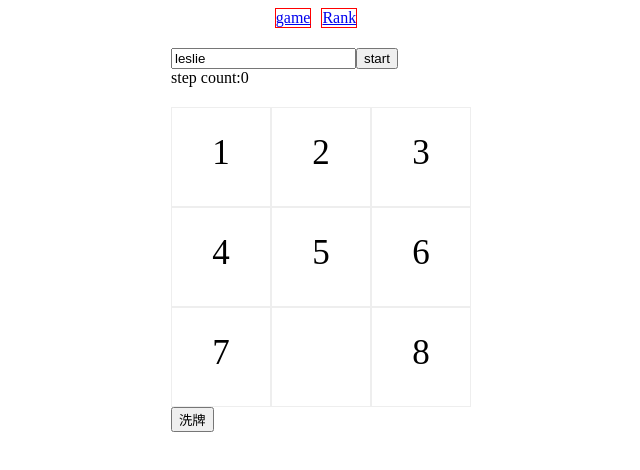
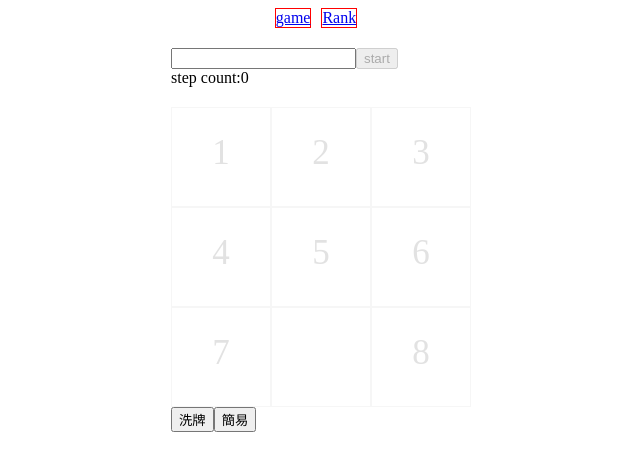
Before and after one commit to skyying/sliding-puzzle-game, a React app: page / in a window 1280 px wide. Shown: the whole page, without its empty margins (319-959 px from the left). Built offline with nearby package versions, Linux system fonts and the light colour scheme.

Commit message:
add gameover ko effect

```diff
--- a/src/game.js
+++ b/src/game.js
@@ -6,10 +6,11 @@ export default class Game extends React.Component {
   constructor(props) {
     super(props);
     this.state = {
-      name: "leslie",
+      playerName: "",
       puzzle: [1, 2, 3, 4, 5, 6, 7, 0, 8],
       step: 0,
-      isGameOver: false
+      win: false,
+      isGameOn: false
     };
     props.updateScore();
     this.handleName = this.handleName.bind(this);
@@ -19,9 +20,11 @@ export default class Game extends React.Component {
     this.shuffle = this.shuffle.bind(this);
     this.checkPossibleMove = this.checkPossibleMove.bind(this);
     this.swapPiece = this.swapPiece.bind(this);
+    this.startGame = this.startGame.bind(this);
+    this.easy = this.easy.bind(this);
   }
   handleName(e) {
-    this.setState({name: e.currentTarget.value});
+    this.setState({playerName: e.currentTarget.value});
   }
   movePiece(targetIndex) {
     let emptyIndex = this.state.puzzle.findIndex(piece => piece === 0);
@@ -31,7 +34,6 @@ export default class Game extends React.Component {
       this.swapPiece(targetIndex, emptyIndex);
     }
   }
-
   swapPiece(targetIndex, emptyIndex) {
     let moved = this.state.puzzle.slice(0);
     let targetPiece = moved[targetIndex];
@@ -39,10 +41,10 @@ export default class Game extends React.Component {
     moved[targetIndex] = 0;
 
     if (this.validSolution(moved)) {
-      this.setState({isGameOver: true});
+      this.setState({win: true, isGameOn: false});
       let player = {};
       // playerData[this.state.name] = this.state.step;
-      player.name = this.state.name;
+      player.name = this.state.playerName;
       player.step = this.state.step;
       this.props.updateScore(player);
     }
@@ -90,22 +92,48 @@ export default class Game extends React.Component {
         .length === 0
     );
   }
+  startGame(){
+    this.setState({isGameOn: true, win: false, step: 0});
+    this.shuffle();
+  }
+  easy() {
+    this.setState({puzzle: [1, 2, 3, 4, 5, 6, 7, 0, 8]});
+  }
+
   render() {
     console.log("------------");
     console.log(this.state);
     let puzzle = this.state.puzzle.map((num, index) => (
       <div key={index} onClick={() => this.movePiece(index)}>
-        <span> {num !== 0 ? num : ""}</span>
+        <span> {num !== 0 ? num : ""} </span>
       </div>
     ));
     return (
       <div>
-        <input value={this.state.name} onChange={this.handleName} />
-        <button disabled={!this.state.name.length}>start</button>
+        <input
+          value={this.state.playerName}
+          onChange={this.handleName}
+          disabled={this.state.isGameOn}
+        />
+        <button
+          disabled={
+            !this.state.playerName.length || this.state.isGameOn
+          }
+          onClick={this.startGame}>
+                    start
+        </button>
         <div>step count:{this.state.step}</div>
-        <div>{this.state.isGameOver ? "你贏惹" : ""}</div>
-        <div className="puzzle"> {puzzle}</div>
+
+        <section
+          className={this.state.isGameOn ? "game-on" : "" }>
+          <div className="puzzle"> {puzzle}</div>
+          <div className="overlay"> </div>
+          <div className={this.state.win ? "ko" : "not-ko"}>
+                        KO
+          </div>
+        </section>
         <button onClick={this.shuffle}>洗牌</button>
+        <button onClick={this.easy}>簡易</button>
       </div>
     );
   }
@@ -114,11 +142,9 @@ export default class Game extends React.Component {
 export class Rank extends React.Component {
   constructor(props) {
     super(props);
-
     console.log(this.props.ranking);
   }
   render() {
-    console.log("-----------------xxxxxxxxxxx----");
     console.log(this.props.ranking);
     let rankList = this.props.ranking.map((player, index) => {
       return (
--- a/src/index.js
+++ b/src/index.js
@@ -15,22 +15,22 @@ import {Rank} from "./game.js";
 class App extends React.Component {
   constructor(props) {
     super(props);
-    this.state = {ranking: []};
+    this.state = {
+      ranking: []
+    };
     this.updateRanking = this.updateRanking.bind(this);
+    this.updatePuzzle = this.updatePuzzle.bind(this);
   }
   updateRanking(playerData) {
-    if(!playerData) return;
-    console.log("in updateRanking");
-    console.log("playerData", playerData);
+    if (!playerData) return;
     let rankList = this.state.ranking.slice(0);
     rankList.push(playerData);
-    console.log(rankList);
-    console.log("rankList", rankList);
     this.setState({ranking: rankList});
   }
+  updatePuzzle(puzzle) {
+    this.setState({puzzle: puzzle});
+  }
   render() {
-    console.log("----------this.state.ranking");
-    console.log(this.state.ranking);
     return (
       <main>
         <BrowserRouter>
--- a/src/style/main.scss
+++ b/src/style/main.scss
@@ -20,37 +20,58 @@ main{
   grid-template: 100px 100px 100px / 100px 100px 100px;
   div {
     border: 1px solid #eee; /* remove it */
+    background-color: #fff;
     font-size: 35px;
     display: flex;
     justify-content: center;
     align-content: center;
     cursor: pointer;
+    color:#C5C5C5;
     span {
       margin-top: 25px;
-
     }
   }
 }
 
-
-.ko {
+section{
+  position: relative;
+  .overlay, .ko{
+    width: 100%;
+    height: 100%;
     position: absolute;
     top: 0px;
     left: 0px;
-  display: none;
-  width: 100%;
-  height: 100%;
+  }
+  .ko, .not-ko {
     line-height: 300px;
     text-align: center;
     color: #008800;
     font-size: 120px;
     font-weight: bold;
     letter-spacing: 5px;
-  z-index: 3;
     animation: bomb 0.8s;
     animation-timing-function: cubic-bezier(1,.04,.95,.64);
   }
-
-.show {
+  .not-ko{
+    display: none;
+  }
+  .ko{
     display: block;
   }
+  .overlay{
+    display: block;
+    background-color: rgba(255, 255, 255, 0.5);
+  }
+}
+
+
+.game-on {
+  .overlay{
+    display: none;
+  }
+  .puzzle{
+    > div {
+      color: #333;
+    }
+  }
+}
```
Lines whose indentation alone changed are shown as unchanged.
